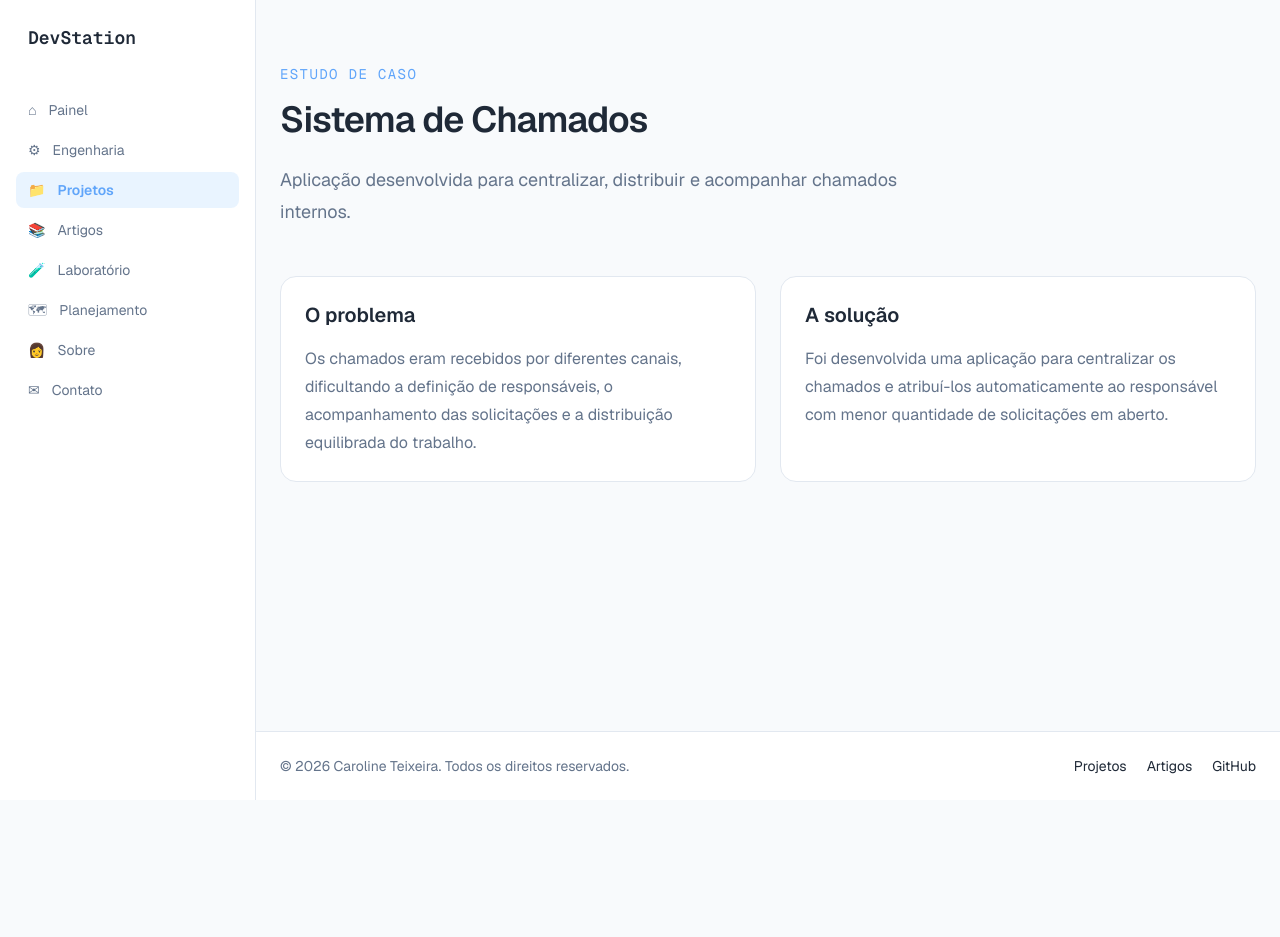
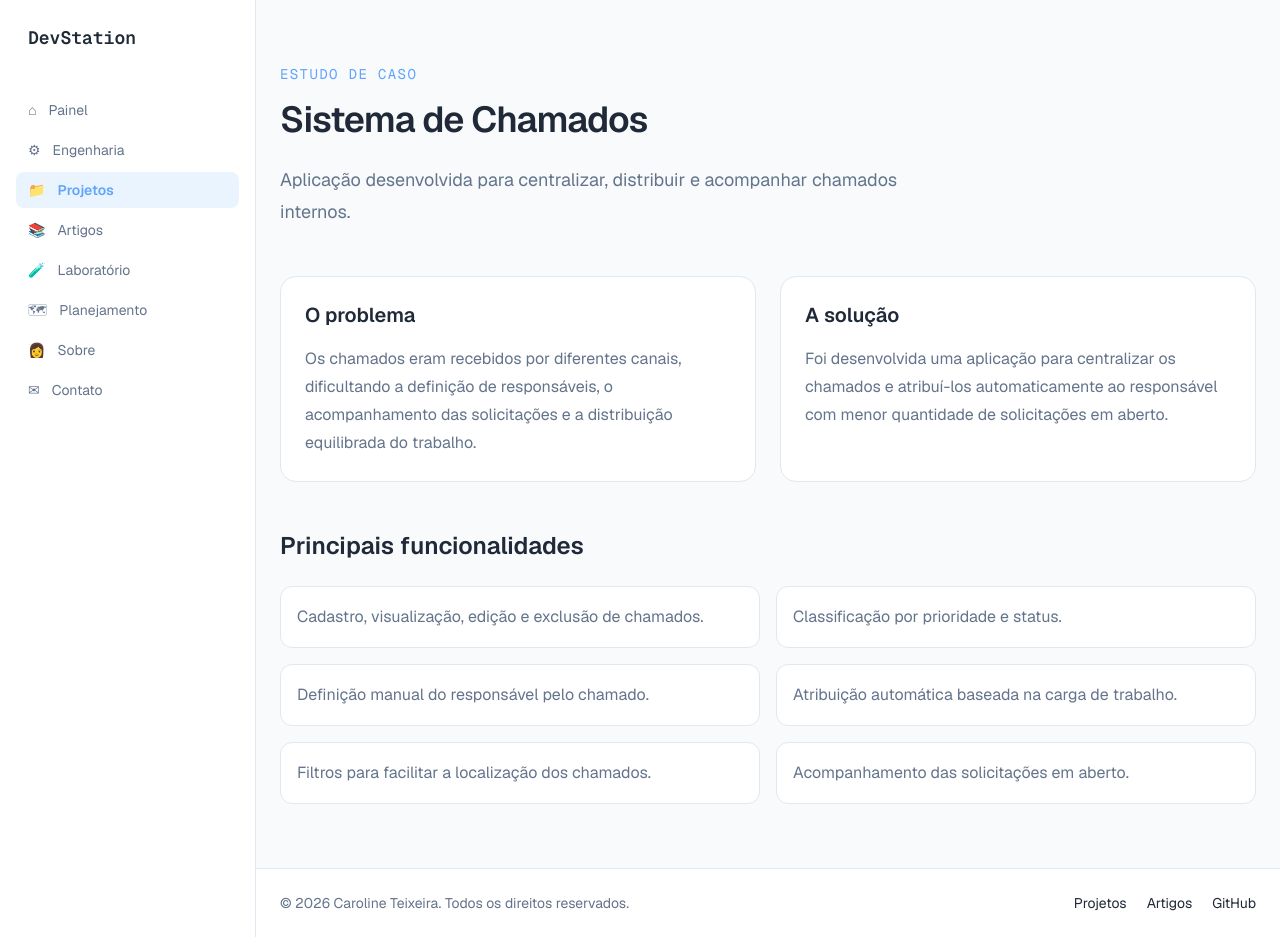
Before and after one commit to caahteixeiira/devstation, a Next.js app in the folder apps/web/: page /projetos/sistema-de-chamados in a window 1280 px wide. Before the commit the page ends 800 px from the top, so only its background shows below. Built offline with nearby package versions, Linux system fonts and the light colour scheme.

Commit message:
feat(web): add project main features

```diff
--- a/apps/web/src/app/projetos/sistema-de-chamados/page.tsx
+++ b/apps/web/src/app/projetos/sistema-de-chamados/page.tsx
@@ -28,6 +28,28 @@ export default function SistemaDeChamadosPage() {
           </p>
         </article>
       </div>
+
+      <section className="mt-12">
+        <h2 className="text-2xl font-semibold">Principais funcionalidades</h2>
+
+        <ul className="mt-6 grid gap-4 sm:grid-cols-2">
+          {[
+            "Cadastro, visualização, edição e exclusão de chamados.",
+            "Classificação por prioridade e status.",
+            "Definição manual do responsável pelo chamado.",
+            "Atribuição automática baseada na carga de trabalho.",
+            "Filtros para facilitar a localização dos chamados.",
+            "Acompanhamento das solicitações em aberto.",
+          ].map((functionality) => (
+            <li
+              key={functionality}
+              className="rounded-xl border border-border bg-surface p-4 leading-7 text-foreground-muted"
+            >
+              {functionality}
+            </li>
+          ))}
+        </ul>
+      </section>
     </PageIntro>
   );
 }
```
